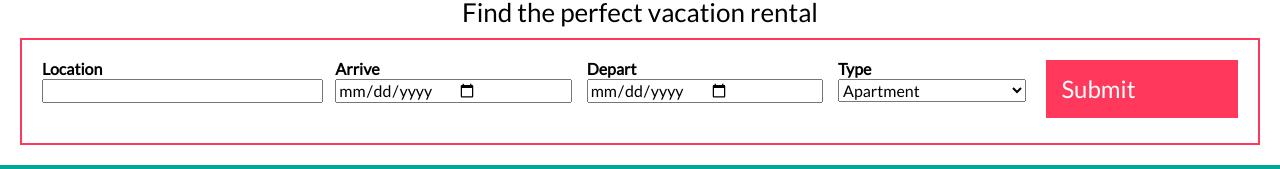
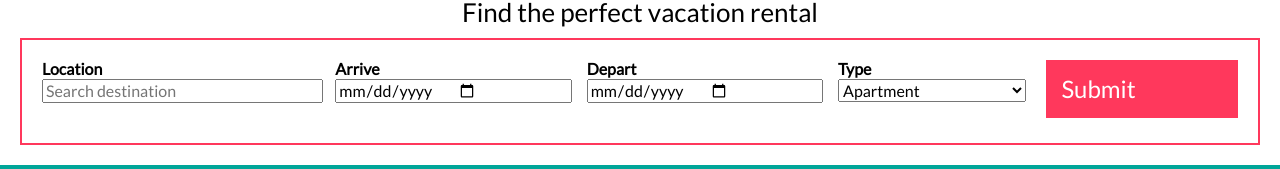
Before and after one commit to rcappotto/starter-thinkfulbnb, a plain HTML site: page index.html in a window 1280 px wide. Shown: the part 132-301 px from the top of the page. Drawn offline with nearby package versions, Linux system fonts and the light colour scheme.

Commit message:
Update index.html

```diff
--- a/index.html
+++ b/index.html
@@ -43,6 +43,7 @@
             type="text"
             name="location"
             required
+            placeholder="Search destination"
             />
           </div>
           <div class="item">
```
